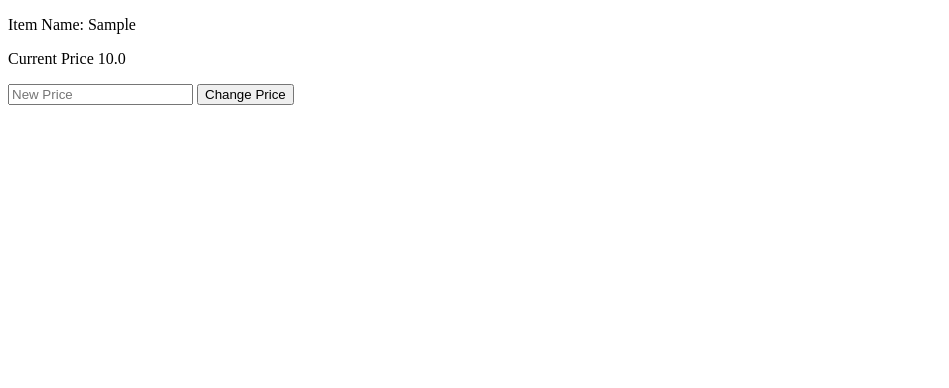
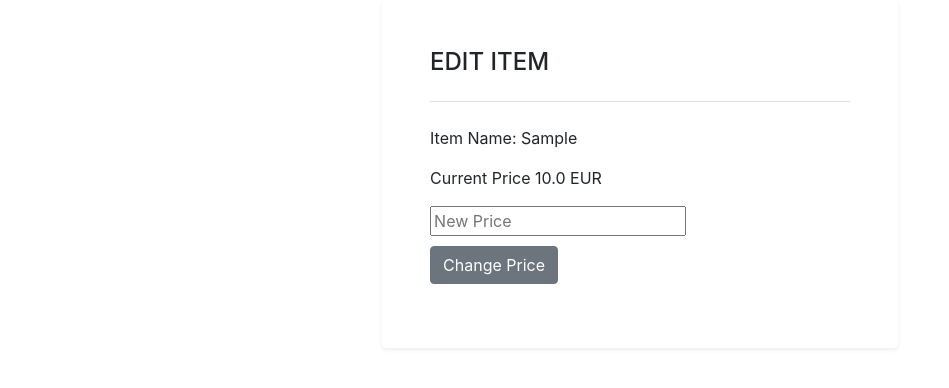
Before and after one commit to skdat6/flask-db-list, a Flask app: page /edit?id=1 in a window 1280 px wide. Shown: the top 388 px of the page, without its empty margins (0-949 px from the left). Run offline with Flask 2, Linux system fonts and the light colour scheme; tables that the repository leaves empty hold one stand-in row (values such as "Sample post"); some libraries are stand-ins or nearby versions.

Commit message:
added matching bootstrap styling to EDIT page close #5

```diff
--- /dev/null
+++ b/app/static/styles/editpage.css
@@ -0,0 +1,3 @@
+li {
+margin-top: 10px;
+}
--- a/app/templates/edit_rating.html
+++ b/app/templates/edit_rating.html
@@ -3,16 +3,44 @@
 <head>
     <meta charset="UTF-8">
     <title>Edit Price</title>
+
+     <link rel="stylesheet" href="https://cdn.jsdelivr.net/npm/bootstrap-icons@1.9.1/font/bootstrap-icons.css">
+    <link rel="stylesheet" href="https://cdn.jsdelivr.net/npm/bootstrap@4.6.2/dist/css/bootstrap.min.css" integrity="sha384-xOolHFLEh07PJGoPkLv1IbcEPTNtaed2xpHsD9ESMhqIYd0nLMwNLD69Npy4HI+N" crossorigin="anonymous">
+    <link rel="preconnect" href="https://fonts.googleapis.com">
+    <link rel="preconnect" href="https://fonts.gstatic.com" crossorigin>
+    <link href="https://fonts.googleapis.com/css2?family=Roboto:wght@100;400;500&display=swap" rel="stylesheet">
+    <link rel="stylesheet" href="/static/styles/editpage.css">
+
 </head>
 <body>
 
-     <form action="{{ url_for('edit') }}" method="POST">
-        <p>Item Name: {{item.item}}</p>
-        <p>Current Price {{item.price}}</p>
-         <input hidden="hidden" name="id" value="{{item.id}}">
-        <input name="price" type="number" min="0" step="0.1" placeholder="New Price">
-        <button type="submit">Change Price</button>
-    </form>
+<div class="row">
+            <div class="col-lg-5 mx-auto">
+                <div class="card rounded border-0 shadow-sm position-relative">
+                    <div class="card-body p-5">
+                        <div class="d-flex align-items-center mb-4 pb-4 border-bottom">
+                            <div class="ms-3">
+                                <h4 class="text-uppercase fw-weight-bold mb-0">Edit Item</h4>
+                            </div>
+                        </div>
+                        <form action="{{ url_for('edit') }}" method="POST">
+                            <ul class="list-inline">
+                                <li><p>Item Name: {{item.item}}</p></li>
+                                <li><p>Current Price {{item.price}} EUR</p></li>
+                             <input hidden="hidden" name="id" value="{{item.id}}">
+                                <li><input name="price" type="number" min="0" step="0.1" placeholder="New Price"></li>
+                                <li><button class="btn btn-secondary" type="submit">Change Price</button></li>
+                            </ul>
+                        </form>
+                    </div>
+
+                </div>
+
+            </div>
+</div>
+
+
+
 
 </body>
 </html>
```
Also changed, not shown: app/templates/index.html (+0 -19 lines).
